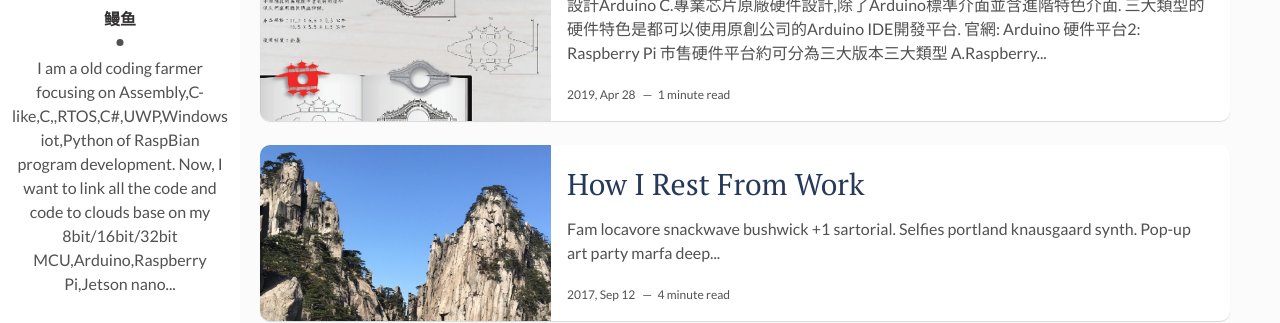
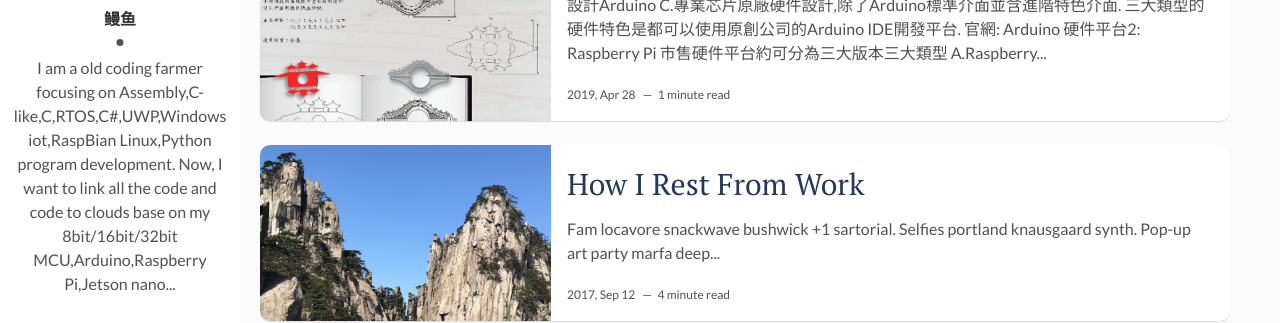
Before and after one commit to louisopen/louisopen.github.io, a Jekyll site: the page built from index.html, in a window 1280 px wide. Shown: the part 123-446 px from the top of the page. Built offline with Jekyll 4.4.1, drawn with Linux system fonts in a browser that asks for light colours; the list of posts is cut into pages by our own code.

Commit message:
update bug

```diff
--- a/_config.yml
+++ b/_config.yml
@@ -11,7 +11,7 @@ site-twitter: #if your site has a twitter account, enter it here
 # Author Settings
 author: 鳗鱼 # add your name
 author-img: chick-freeman.jpg # add your photo
-about-author: I am a old coding farmer focusing on Assembly,C-like,C,,RTOS,C#,UWP,Windows iot,Python of RaspBian program development. Now, I want to link all the code and code to clouds base on my 8bit/16bit/32bit MCU,Arduino,Raspberry Pi,Jetson nano...  # add description
+about-author: I am a old coding farmer focusing on Assembly,C-like,C,RTOS,C#,UWP,Windows iot,RaspBian Linux,Python program development. Now, I want to link all the code and code to clouds base on my 8bit/16bit/32bit MCU,Arduino,Raspberry Pi,Jetson nano...  # add description
 social-twitter: louisopen # add your Twitter handle
 social-facebook: louisopen # add your Facebook handle
 social-github: louisopen # add your Github handle
```
